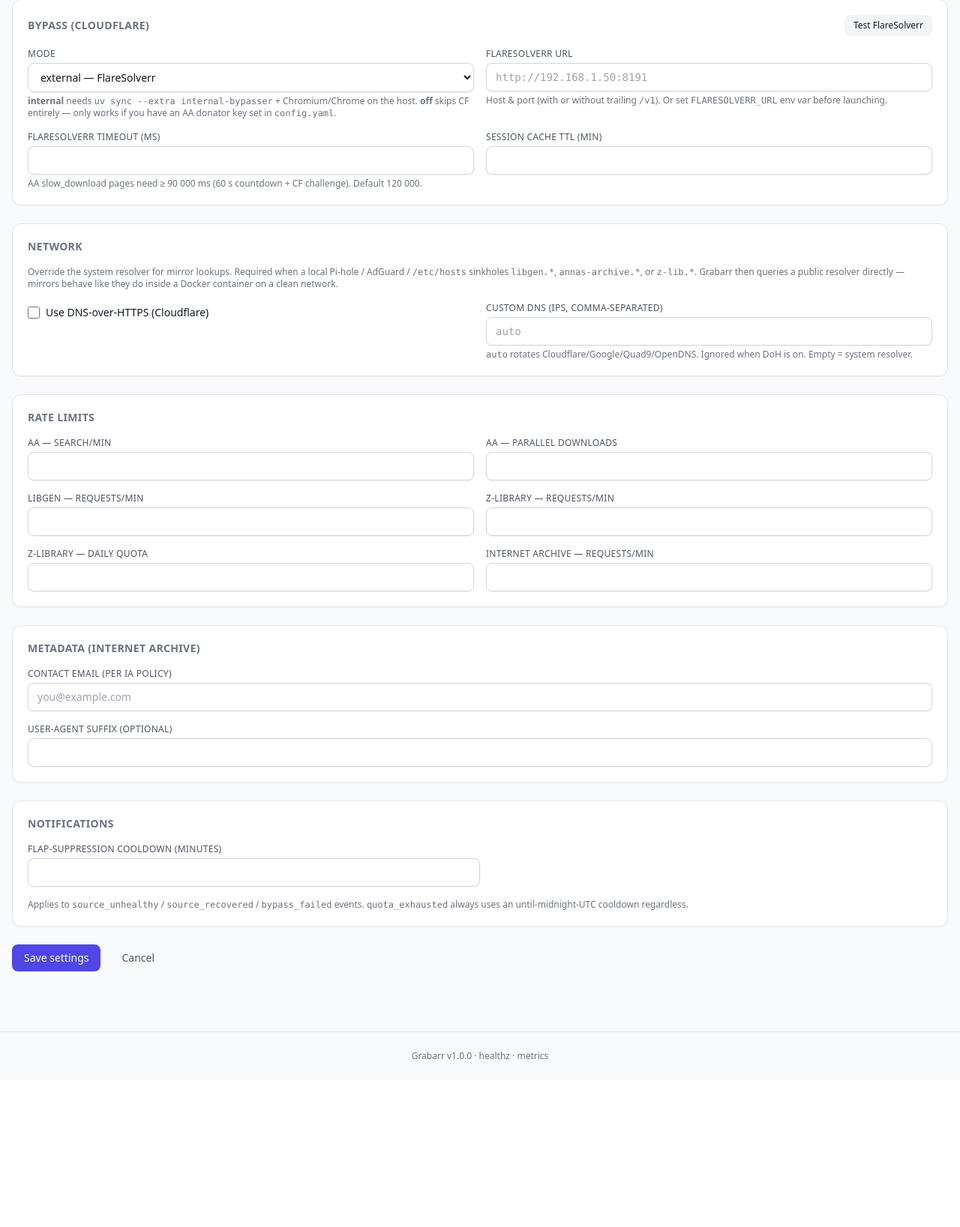
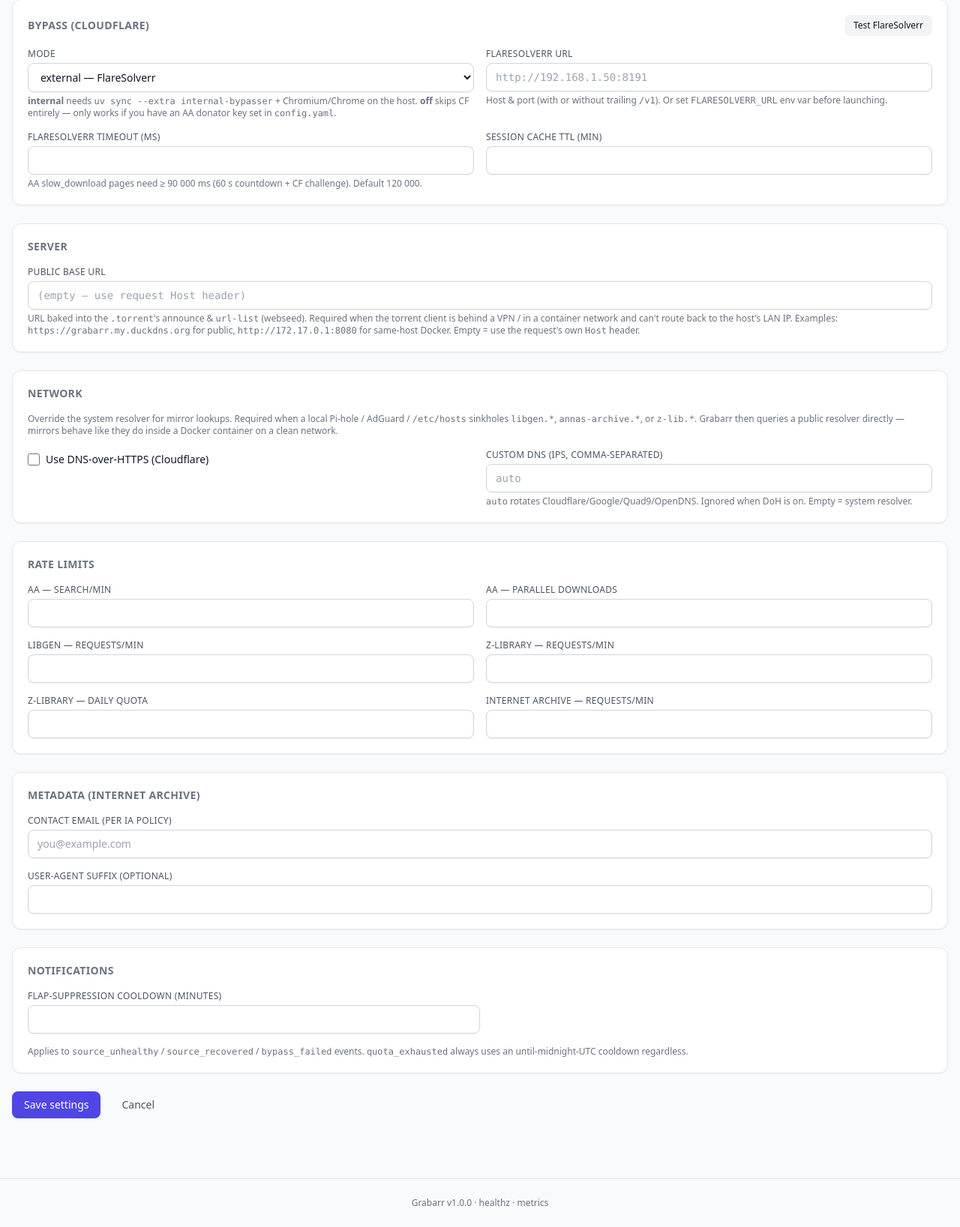
Before and after one commit to sharkhunterr/grabarr, a Python web app: template grabarr/grabarr/web/templates/settings.html in a window 1280 px wide. Shown: the part 750-2387 px from the top of the page at 75% size. Before the commit the page ends 2163 px from the top, so only its background shows below. Run offline with Jinja, Linux system fonts and the light colour scheme; the template is opened without the code that fills it, so the values that code supplies are empty; some libraries are stand-ins or nearby versions.

Commit message:
feat(settings): server.public_base_url for VPN / container clients
Torrent clients behind a VPN (gluetun, deluge-vpn, nordvpn container)
can't route to the host's LAN IP — the webseed URL we bake into the
.torrent (http://192.168.1.87:8080/...) is unreachable from inside
the tunnel, so the client announces, gets 0 peers, and never falls
through to webseed either. User-visible: 0% download stuck forever.

New setting server.public_base_url overrides the URL used in the
announce + url-list fields of every generated .torrent. Defaults to
empty, which keeps today's behaviour (use the request's Host header).
Set it to a URL the client CAN reach — public DNS + port forward,
Docker gateway (http://172.17.0.1:8080), or a LAN IP the VPN has
in its split-tunnel allow-list.

Wired through via _public_base_url(request) in the torznab download
endpoint. Surfaced in the Settings page's new "Server" card.

Co-Authored-By: Claude Opus 4.7 (1M context) <noreply@anthropic.com>

```diff
--- a/grabarr/grabarr/core/settings_service.py
+++ b/grabarr/grabarr/core/settings_service.py
@@ -44,6 +44,7 @@ _ALLOWED_KEYS: frozenset[str] = frozenset(
         "sources.anna_archive.aa_mirror_urls",
         "network.use_doh",
         "network.custom_dns",
+        "server.public_base_url",
     }
 )
 
@@ -88,6 +89,11 @@ _DEFAULTS: dict[str, Any] = {
     # mirror lookups. "auto" = rotate through Cloudflare/Google/Quad9.
     # Empty = system resolver. Only applied when use_doh is False.
     "network.custom_dns": "auto",
+    # Public base URL baked into the .torrent's announce + url-list.
+    # Required when the torrent client sits behind a VPN / in a
+    # container network that can't route back to the host's LAN IP.
+    # Empty = use the request's own Host header (fine for same-LAN).
+    "server.public_base_url": "",
 }
 
 
--- a/grabarr/grabarr/web/templates/settings.html
+++ b/grabarr/grabarr/web/templates/settings.html
@@ -138,6 +138,27 @@
         <input id="s-b-ttl" type="number" name="bypass.session_cache_ttl_min" class="w-full"
                value="{{ settings['bypass.session_cache_ttl_min'] }}" min="1">
       </div>
+    </div>
+  </div>
+</div>
+
+<div class="card">
+  <div class="card-body space-y-4">
+    <h2 class="text-sm font-semibold uppercase tracking-wide text-gray-500 dark:text-gray-400">Server</h2>
+    <div>
+      <label class="label" for="s-pub-url">Public base URL</label>
+      <input id="s-pub-url" type="url" name="server.public_base_url" class="w-full font-mono"
+             value="{{ settings['server.public_base_url'] }}"
+             placeholder="(empty — use request Host header)">
+      <p class="mt-1 text-xs text-gray-500 dark:text-gray-400">
+        URL baked into the <code>.torrent</code>'s announce &amp;
+        <code>url-list</code> (webseed). Required when the torrent
+        client is behind a VPN / in a container network and can't
+        route back to the host's LAN IP. Examples:
+        <code>https://grabarr.my.duckdns.org</code> for public,
+        <code>http://172.17.0.1:8080</code> for same-host Docker.
+        Empty = use the request's own <code>Host</code> header.
+      </p>
     </div>
   </div>
 </div>
```
Also changed, not shown: grabarr/grabarr/api/torznab.py (+18 -1 lines).
